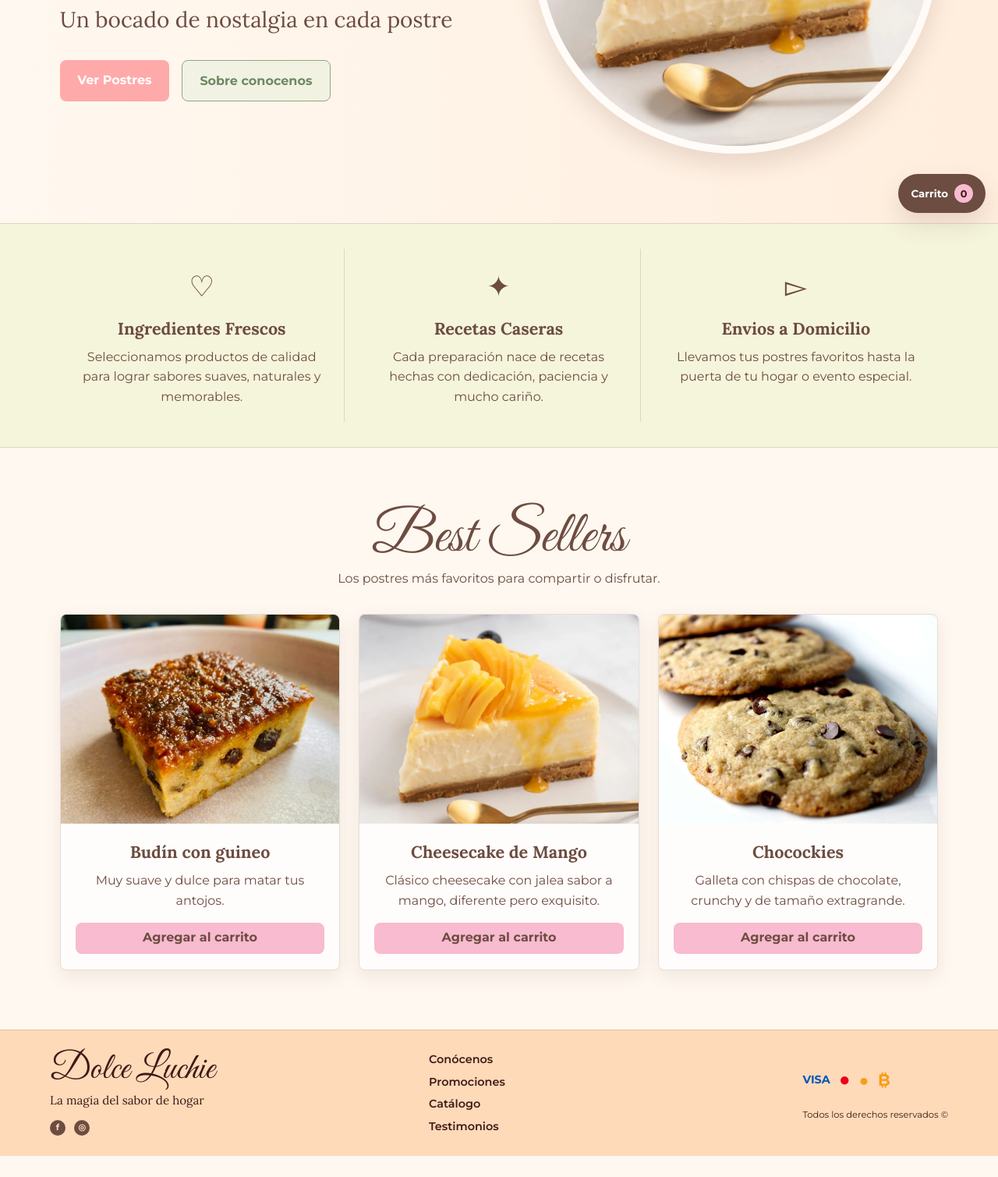
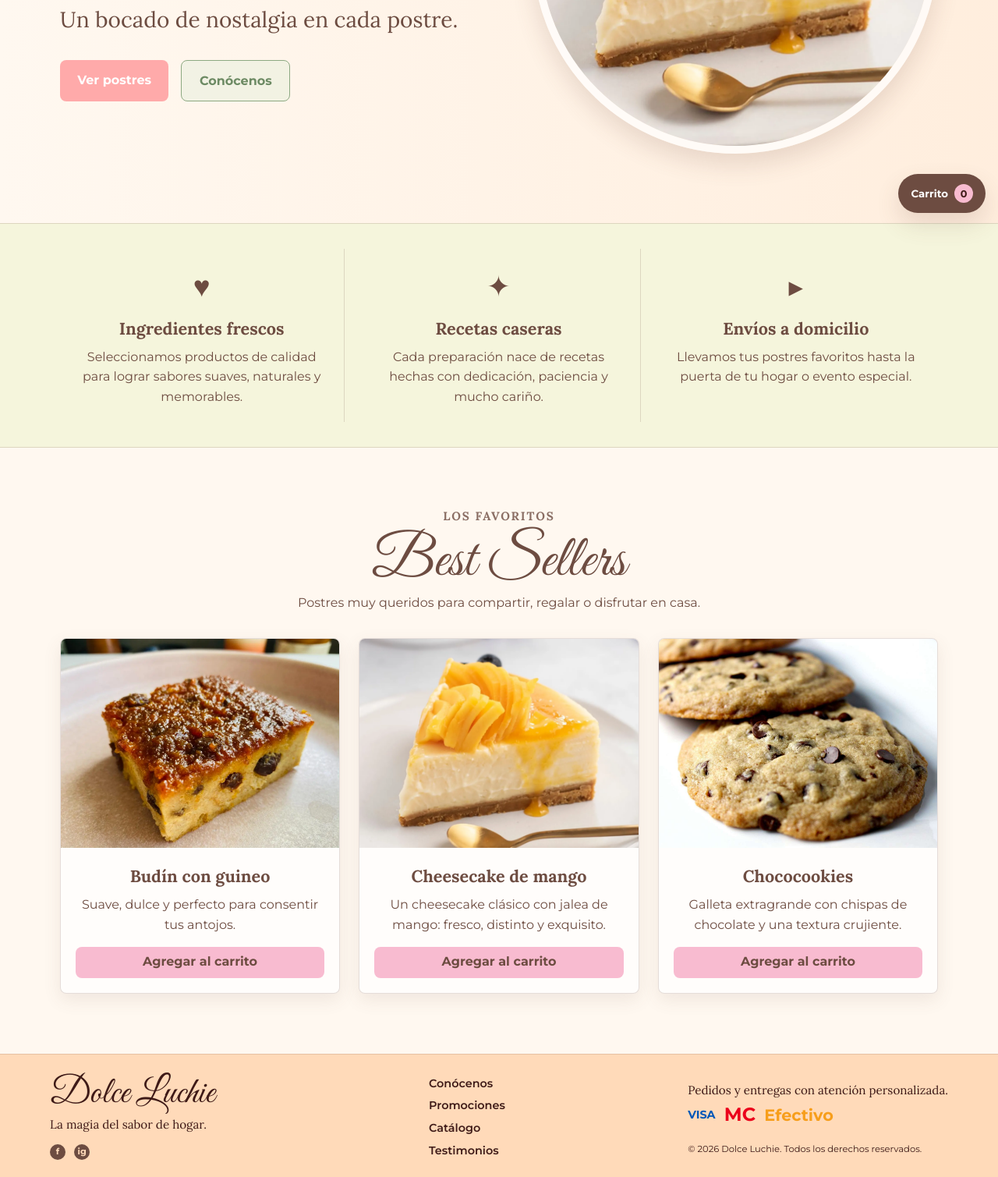
Before and after one commit to ricardomm10/Dolce-Luchie, a plain HTML site: page index.html in a window 1280 px wide. Shown: the part 511-2020 px from the top of the page at 78% size. Before the commit the page ends 1993 px from the top, so only its background shows below. Drawn offline with Linux system fonts and the light colour scheme.

Commit message:
tildes corregidas

```diff
--- a/index.html
+++ b/index.html
@@ -7,41 +7,37 @@
     <link rel="preconnect" href="https://fonts.googleapis.com">
     <link rel="preconnect" href="https://fonts.gstatic.com" crossorigin>
     <link href="https://fonts.googleapis.com/css2?family=Great+Vibes&family=Lora:wght@400;600;700&family=Montserrat:wght@400;500;600;700&display=swap" rel="stylesheet">
-
+    <link rel="stylesheet" href="dist/output.css">
     <link rel="stylesheet" href="css/style.css">
 </head>
-<body>
-    <!-- Encabezado principal con logo, navegacion y llamada a la accion -->
+<body class="bg-crema text-cafe-latte font-sans">
     <header class="site-header">
         <a class="logo" href="index.html" aria-label="Ir al inicio">
             <span>Dolce Luchie</span>
             <small>La magia del sabor de hogar</small>
         </a>
 
-        <!-- Menu de navegacion entre las paginas del sitio -->
-        <nav class="main-nav" aria-label="Menu principal">
+        <nav class="main-nav" aria-label="Menú principal">
             <a href="index.html" class="active">Inicio</a>
             <a href="promociones.html">Promociones</a>
-            <a href="catalogo.html">Catálogo</a>
+            <a href="Catalogo.html">Catálogo</a>
             <a href="testimonios.html">Testimonios</a>
             <a href="conocenos.html">Conócenos</a>
         </nav>
     </header>
 
     <main>
-        <!-- Seccion hero con carrusel visual de postres y mensaje principal -->
         <section class="hero" id="inicio">
             <div class="hero-copy">
                 <p class="eyebrow">Postres caseros con mucho amor</p>
-                <h1>Dulzura Hecha en Casa</h1>
-                <p class="subtitle">Un bocado de nostalgia en cada postre</p>
+                <h1>Dulzura hecha en casa</h1>
+                <p class="subtitle">Un bocado de nostalgia en cada postre.</p>
                 <div class="hero-buttons">
-                    <a class="btn btn-primary" href="catalogo.html">Ver Postres</a>
-                    <a class="btn btn-secondary" href="conocenos.html">Sobre conocenos</a>
+                    <a class="btn btn-primary" href="Catalogo.html">Ver postres</a>
+                    <a class="btn btn-secondary" href="conocenos.html">Conócenos</a>
                 </div>
             </div>
 
-            <!-- Carrusel animado de imagenes de ejemplo -->
             <div class="carousel" aria-label="Carrusel de postres">
                 <img src="img/tres-leches.jpg" alt="Postre de tres leches">
                 <img src="img/cheesecake-mango.webp" alt="Cheesecake de mango">
@@ -49,32 +45,31 @@
             </div>
         </section>
 
-        <!-- Seccion de beneficios principales de la tienda -->
         <section class="features" aria-label="Beneficios de Dolce Luchie">
             <article class="feature-item">
-                <span class="feature-icon" aria-hidden="true">♡</span>
-                <h2>Ingredientes Frescos</h2>
+                <span class="feature-icon" aria-hidden="true">&hearts;</span>
+                <h2>Ingredientes frescos</h2>
                 <p>Seleccionamos productos de calidad para lograr sabores suaves, naturales y memorables.</p>
             </article>
 
             <article class="feature-item">
-                <span class="feature-icon" aria-hidden="true">✦</span>
-                <h2>Recetas Caseras</h2>
+                <span class="feature-icon" aria-hidden="true">&#10022;</span>
+                <h2>Recetas caseras</h2>
                 <p>Cada preparación nace de recetas hechas con dedicación, paciencia y mucho cariño.</p>
             </article>
 
             <article class="feature-item">
-                <span class="feature-icon" aria-hidden="true">▻</span>
-                <h2>Envios a Domicilio</h2>
+                <span class="feature-icon" aria-hidden="true">&#9656;</span>
+                <h2>Envíos a domicilio</h2>
                 <p>Llevamos tus postres favoritos hasta la puerta de tu hogar o evento especial.</p>
             </article>
         </section>
 
-        <!-- Seccion de postres destacados -->
         <section class="desserts-section" id="postres">
             <div class="section-heading">
+                <p class="eyebrow">Los favoritos</p>
                 <h2>Best Sellers</h2>
-                <p>Los postres más favoritos para compartir o disfrutar.</p>
+                <p>Postres muy queridos para compartir, regalar o disfrutar en casa.</p>
             </div>
 
             <div class="dessert-grid">
@@ -82,60 +77,60 @@
                     <img src="img/budin.webp" alt="Budín con guineo">
                     <div class="card-content">
                         <h3>Budín con guineo</h3>
-                        <p>Muy suave y dulce para matar tus antojos.</p>
+                        <p>Suave, dulce y perfecto para consentir tus antojos.</p>
                         <button class="btn btn-small btn-pink add-to-cart" type="button" data-name="Budín con guineo" data-price="1.50">Agregar al carrito</button>
                     </div>
                 </article>
 
                 <article class="dessert-card">
-                    <img src="img/cheesecake-mango.webp" alt="Cheesecake de Mango">
+                    <img src="img/cheesecake-mango.webp" alt="Cheesecake de mango">
                     <div class="card-content">
-                        <h3>Cheesecake de Mango</h3>
-                        <p>Clásico cheesecake con jalea sabor a mango, diferente pero exquisito.</p>
-                        <button class="btn btn-small btn-pink add-to-cart" type="button" data-name="Cheesecake de Mango" data-price="2.00">Agregar al carrito</button>
+                        <h3>Cheesecake de mango</h3>
+                        <p>Un cheesecake clásico con jalea de mango: fresco, distinto y exquisito.</p>
+                        <button class="btn btn-small btn-pink add-to-cart" type="button" data-name="Cheesecake de mango" data-price="2.00">Agregar al carrito</button>
                     </div>
                 </article>
 
                 <article class="dessert-card">
-                    <img src="img/galleta-chocolate.jpg" alt="Chocockies">
+                    <img src="img/galleta-chocolate.jpg" alt="Galleta con chispas de chocolate">
                     <div class="card-content">
-                        <h3>Chocockies</h3>
-                        <p>Galleta con chispas de chocolate, crunchy y de tamaño extragrande.</p>
-                        <button class="btn btn-small btn-pink add-to-cart" type="button" data-name="Chocockies" data-price="1.25">Agregar al carrito</button>
+                        <h3>Chococookies</h3>
+                        <p>Galleta extragrande con chispas de chocolate y una textura crujiente.</p>
+                        <button class="btn btn-small btn-pink add-to-cart" type="button" data-name="Chococookies" data-price="1.25">Agregar al carrito</button>
                     </div>
                 </article>
             </div>
         </section>
     </main>
 
-    <!-- Pie de pagina con marca, enlaces, redes sociales y metodos de pago -->
     <footer class="site-footer">
         <div class="footer-brand">
             <a class="footer-logo" href="index.html">Dolce Luchie</a>
-            <p>La magia del sabor de hogar</p>
+            <p>La magia del sabor de hogar.</p>
             <div class="social-links" aria-label="Redes sociales">
                 <a href="#" aria-label="Facebook">f</a>
-                <a href="#" aria-label="Instagram">◎</a>
+                <a href="#" aria-label="Instagram">ig</a>
             </div>
         </div>
 
-        <nav class="footer-nav" aria-label="Menu del pie de pagina">
+        <nav class="footer-nav" aria-label="Menú del pie de página">
             <a href="conocenos.html">Conócenos</a>
             <a href="promociones.html">Promociones</a>
-            <a href="catalogo.html">Catálogo</a>
+            <a href="Catalogo.html">Catálogo</a>
             <a href="testimonios.html">Testimonios</a>
         </nav>
 
         <div class="footer-payments">
-            <div class="payment-icons" aria-label="Metodos de pago">
+            <p>Pedidos y entregas con atención personalizada.</p>
+            <div class="payment-icons" aria-label="Métodos de pago">
                 <span>VISA</span>
-                <span>●</span>
-                <span>●</span>
-                <span>₿</span>
+                <span>MC</span>
+                <span>Efectivo</span>
             </div>
-            <small>Todos los derechos reservados ©</small>
+            <small>&copy; 2026 Dolce Luchie. Todos los derechos reservados.</small>
         </div>
     </footer>
-    <script src="js/index.js"></script>
+
+        <script src="js/index.js"></script>
 </body>
 </html>
```
Also changed, not shown: conocenos.html (+1 -1 lines), promociones.html (+1 -1 lines).
